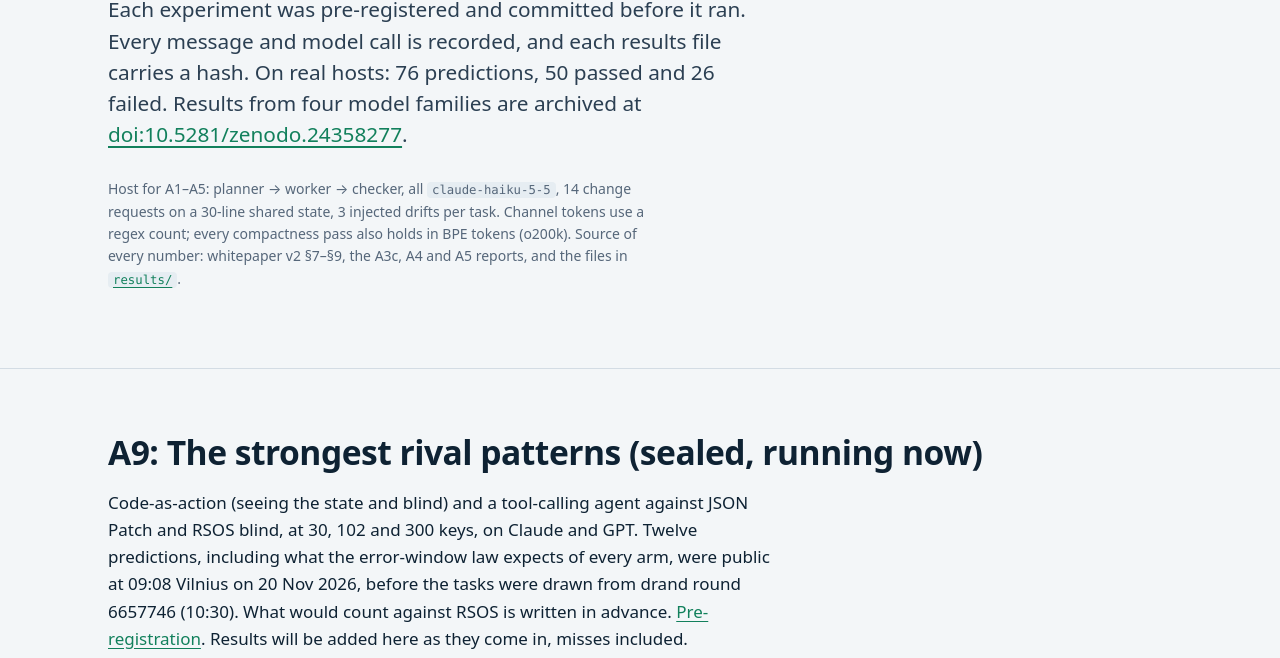
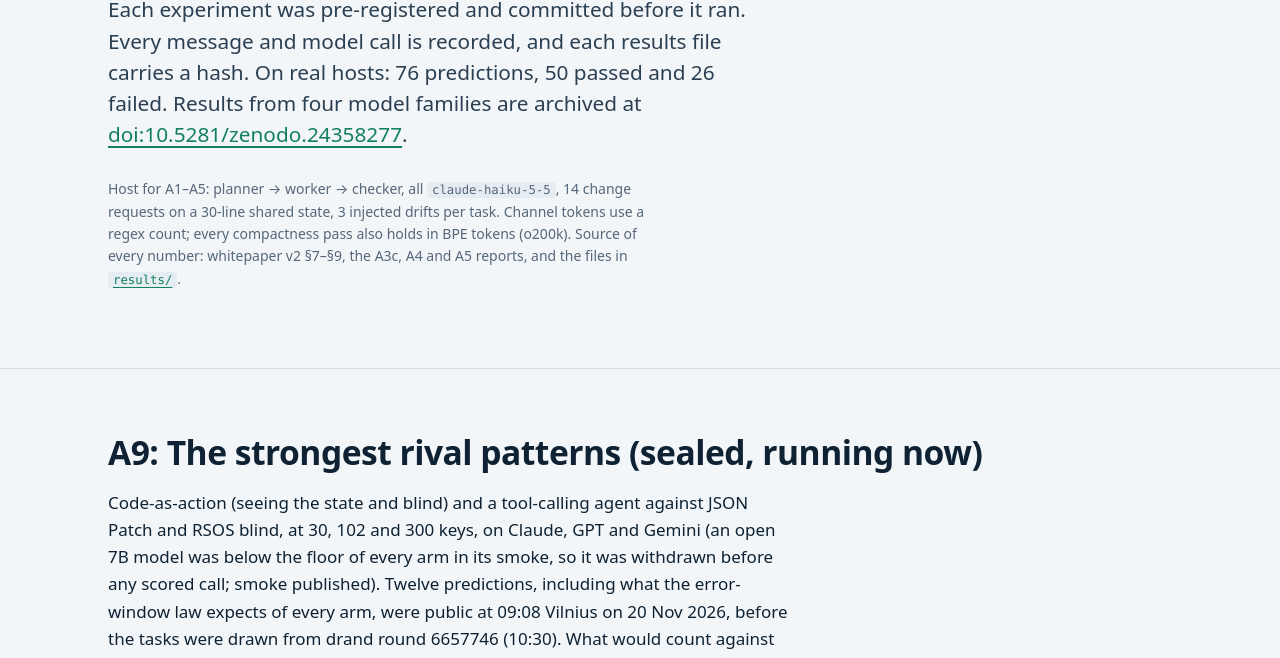
Before and after one commit to r-a-elu-architecture/RSOS-Language, a plain HTML site: page docs/results.html in a window 1280 px wide. Shown: the part 293-951 px from the top of the page. Drawn offline with Linux system fonts and the light colour scheme; a web font is replaced by a local one.

Commit message:
A9 notice: families as run (Claude, GPT, Gemini); open 7B model below the floor, withdrawn before scoring
Co-Authored-By: Claude Opus 5.5 <noreply@anthropic.com>
Claude-Session: https://claude.ai/code/session_01VqKZp6vpX55v5BNWYmHCEZ

```diff
--- a/docs/results.html
+++ b/docs/results.html
@@ -54,7 +54,7 @@ pass also holds in BPE tokens (o200k). Source of every number: whitepaper v2 §7
 
 <section id="research"><div class="wrap">
 <h2>A9: The strongest rival patterns (sealed, running now)</h2>
-<p>Code-as-action (seeing the state and blind) and a tool-calling agent against JSON Patch and RSOS blind, at 30, 102 and 300 keys, on Claude and GPT. Twelve predictions, including what the error-window law expects of every arm, were public at 09:08 Vilnius on 20 Nov 2026, before the tasks were drawn from drand round 6657746 (10:30). What would count against RSOS is written in advance. <a href="https://github.com/r-a-elu-architecture/RSOS-Language/blob/main/experiments/PREREGISTRATION_A9.md">Pre-registration</a>. Results will be added here as they come in, misses included.</p>
+<p>Code-as-action (seeing the state and blind) and a tool-calling agent against JSON Patch and RSOS blind, at 30, 102 and 300 keys, on Claude, GPT and Gemini (an open 7B model was below the floor of every arm in its smoke, so it was withdrawn before any scored call; smoke published). Twelve predictions, including what the error-window law expects of every arm, were public at 09:08 Vilnius on 20 Nov 2026, before the tasks were drawn from drand round 6657746 (10:30). What would count against RSOS is written in advance. <a href="https://github.com/r-a-elu-architecture/RSOS-Language/blob/main/experiments/PREREGISTRATION_A9.md">Pre-registration</a>. Results will be added here as they come in, misses included.</p>
 
 <h2>Sealed research beyond agents (opened 20 Nov 2026)</h2>
 <p class="intro">The same discipline, applied to the seed of RSOS itself: each study with its predictions
```
Also changed, not shown: tools/site/results.html (+1 -1 lines), 1 other file.
